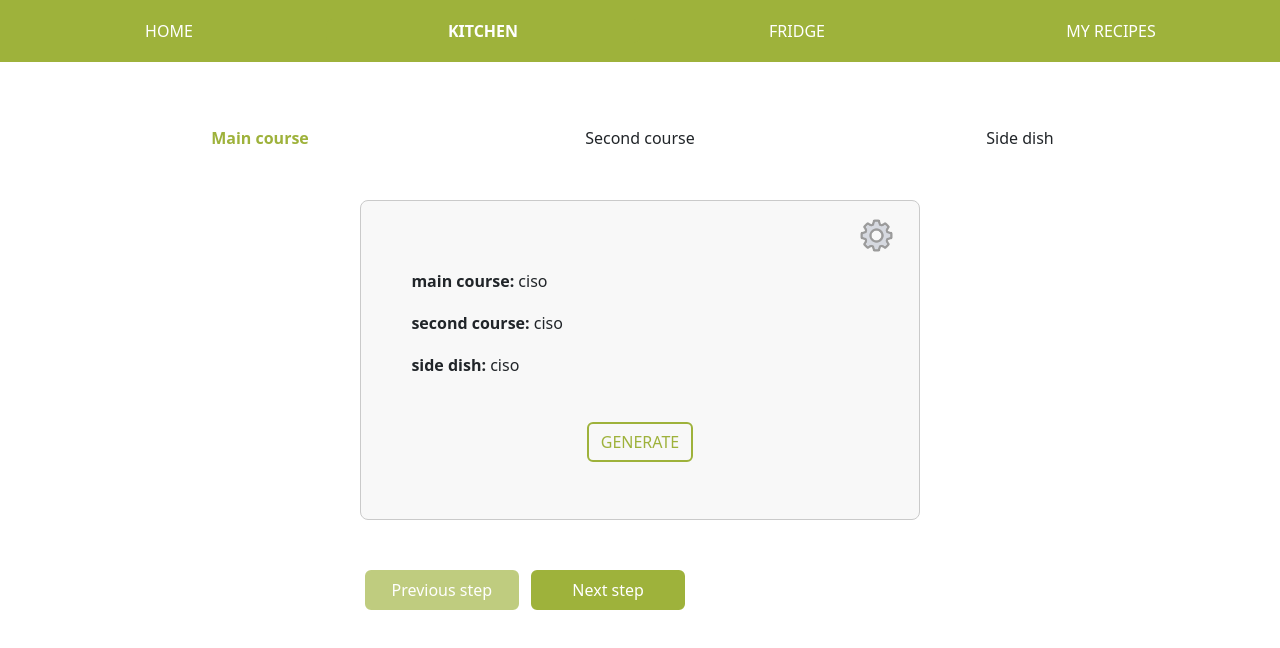
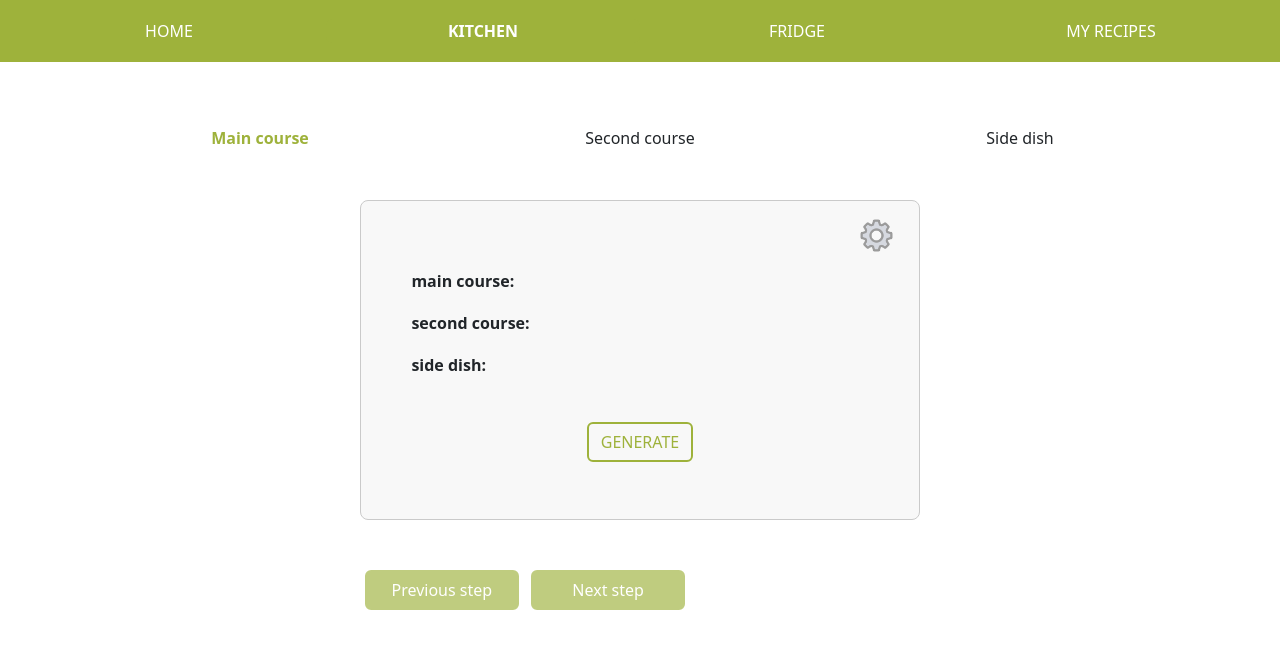
Before and after one commit to la-rika/recipesApp_react, a React (Create React App) app in the folder my-app/: page /kitchen in a window 1280 px wide. Shown: the top 648 px of the page. Built offline with nearby package versions, Linux system fonts and the light colour scheme.

Commit message:
added main course logic

```diff
--- a/my-app/src/pages/Kitchen.js
+++ b/my-app/src/pages/Kitchen.js
@@ -7,14 +7,16 @@ export const Kitchen = () => {
     const [mainCourse, setMaincourse] = useState([]);
     const [secondCourse, setSecondCourse] = useState([]);
     const [sideDish, seSIdeDish] = useState('');
+    let courseCount = 0;
     const allFood = [];
 
-    useEffect(()=>{
-        //for each item in images lo metto dentro allFood e poi lo uso per prendere un elemento random
-    },[])
-
-    //prendere elemento random da array instruzioni:
-    // var item = items[Math.floor(Math.random()*items.length)];
+    useEffect(() => {
+        if (allFood.length === 0) {
+            images[1].fruit.concat(images[1].veggie).forEach((item) => {
+                allFood.push(item.name)
+            })
+        }
+    })
 
     return (
         <div className="container kitchen-container text-center">
@@ -32,7 +34,7 @@ export const Kitchen = () => {
                 }
 
                 {activeStep === 2 ? (
-                    <div className="col" style={{ fontWeight: 'bold' , color: '#9EB23B'}}>
+                    <div className="col" style={{ fontWeight: 'bold', color: '#9EB23B' }}>
                         Second course
                     </div>
                 ) : (
@@ -43,7 +45,7 @@ export const Kitchen = () => {
                 }
 
                 {activeStep === 3 ? (
-                    <div className="col" style={{ fontWeight: 'bold' , color: '#9EB23B'}}>
+                    <div className="col" style={{ fontWeight: 'bold', color: '#9EB23B' }}>
                         Side dish
                     </div>
                 ) : (
@@ -58,21 +60,27 @@ export const Kitchen = () => {
             <div className="formDiv">
                 <form className="addFoodForm" action="/kitchen" method="post">
                     <img className="settingsImgKitchen" src={settingsImg} alt="filters-img" width="35px" height="35px" />
-                    <p><span style={{ fontWeight: 'bold' }}>main course:</span> ciso</p>
-                    <p><span style={{ fontWeight: 'bold' }}>second course:</span> ciso</p>
-                    <p><span style={{ fontWeight: 'bold' }}>side dish:</span> ciso</p>
+                    <p><span style={{ fontWeight: 'bold' }}>main course:</span>{mainCourse}</p>
+                    <p><span style={{ fontWeight: 'bold' }}>second course:</span> {secondCourse}</p>
+                    <p><span style={{ fontWeight: 'bold' }}>side dish:</span> {sideDish} </p>
                     <div className="formBtn">
-                        <button type="submit" className="btn">GENERATE</button>
+                        <button type="button" className="btn"
+                            onClick={() => {
+                                if (mainCourse.length < 3) {
+                                    let course = allFood[Math.floor(Math.random() * allFood.length)];
+                                    setMaincourse(mainCourse => [...mainCourse, ' ' + course + ' , '])
+                                }
+                            }} disabled={courseCount > 3 ? true : false}>GENERATE</button>
                     </div>
                 </form>
                 <div className="steps row ">
                     <button type="button" className="btn  col-6"
                         disabled={activeStep === 1 ? true : false}
-                        onClick={() => setActiveStep(activeStep - 1)}>Previous step</button>
+                        onClick={() => { setActiveStep(activeStep - 1); courseCount-- }}>Previous step</button>
 
                     <button type="button" className="btn  col-6 "
-                        disabled={activeStep === 3 ? true : false}
-                        onClick={() => setActiveStep(activeStep + 1)}>Next step</button>
+                        disabled={activeStep === 3 || activeStep === 2 && secondCourse.length < 1 || activeStep === 1 && mainCourse.length < 1 ? true : false}
+                        onClick={() => { setActiveStep(activeStep + 1); courseCount++ }}>Next step</button>
                 </div>
             </div>
 
```
